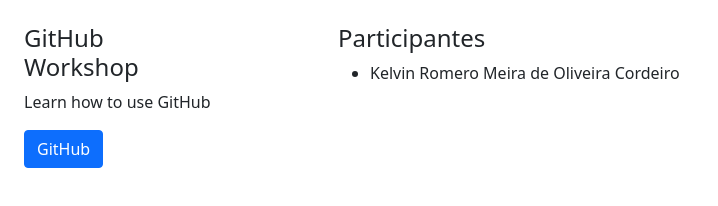
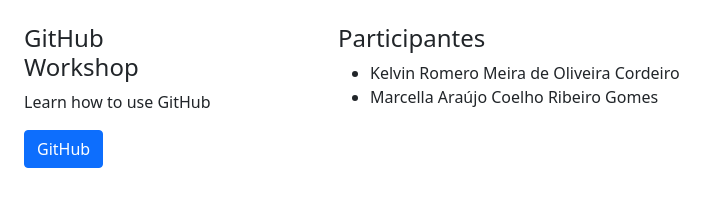
Before and after one commit to kord-ai/git-workshop, a plain HTML site: page index.html in a window 1280 px wide. Shown: the whole page, without its empty margins (0-718 px from the left). Drawn offline with nearby package versions, Linux system fonts and the light colour scheme.

Commit message:
adds my name

```diff
--- a/index.html
+++ b/index.html
@@ -24,6 +24,7 @@
             <h4>Participantes</h4>
             <ul>
                 <li>Kelvin Romero Meira de Oliveira Cordeiro</li>
+                <li>Marcella Araújo Coelho Ribeiro Gomes</li>
             </ul>
         </main>
     </div>
```
